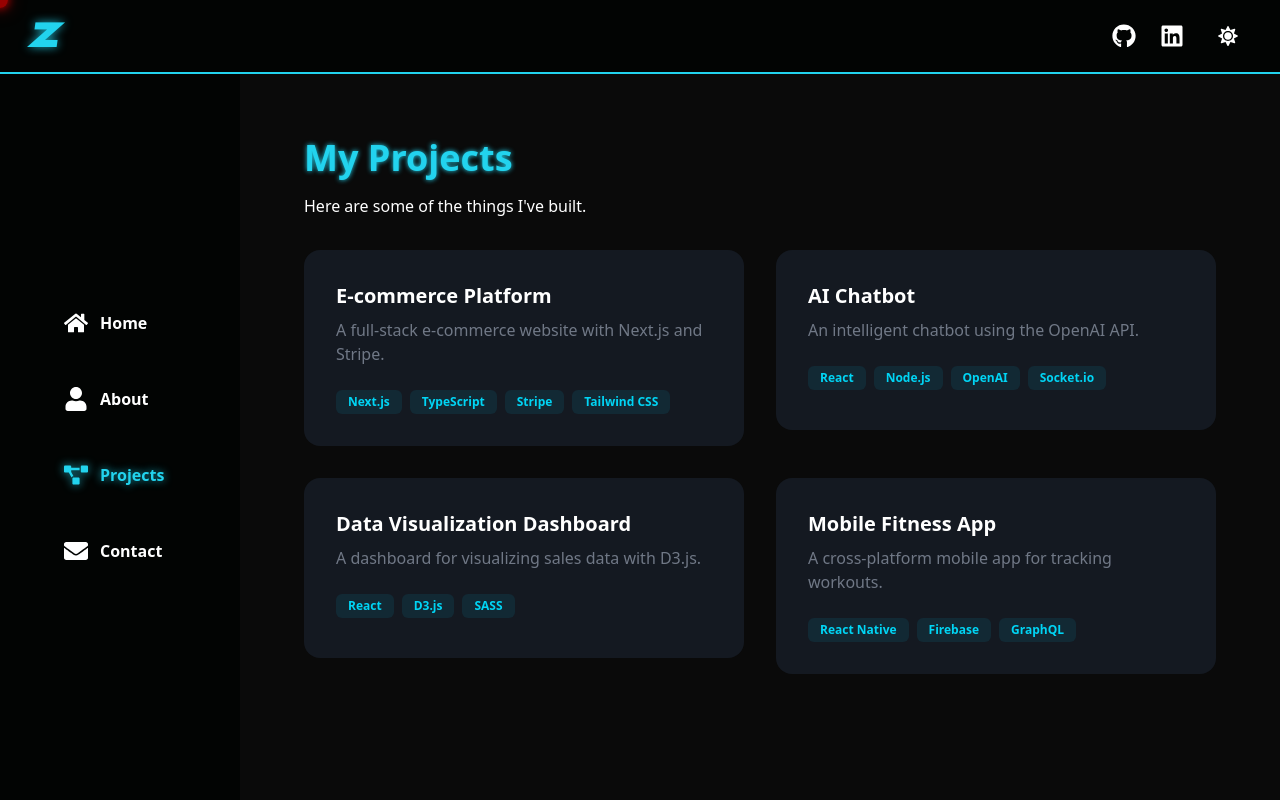
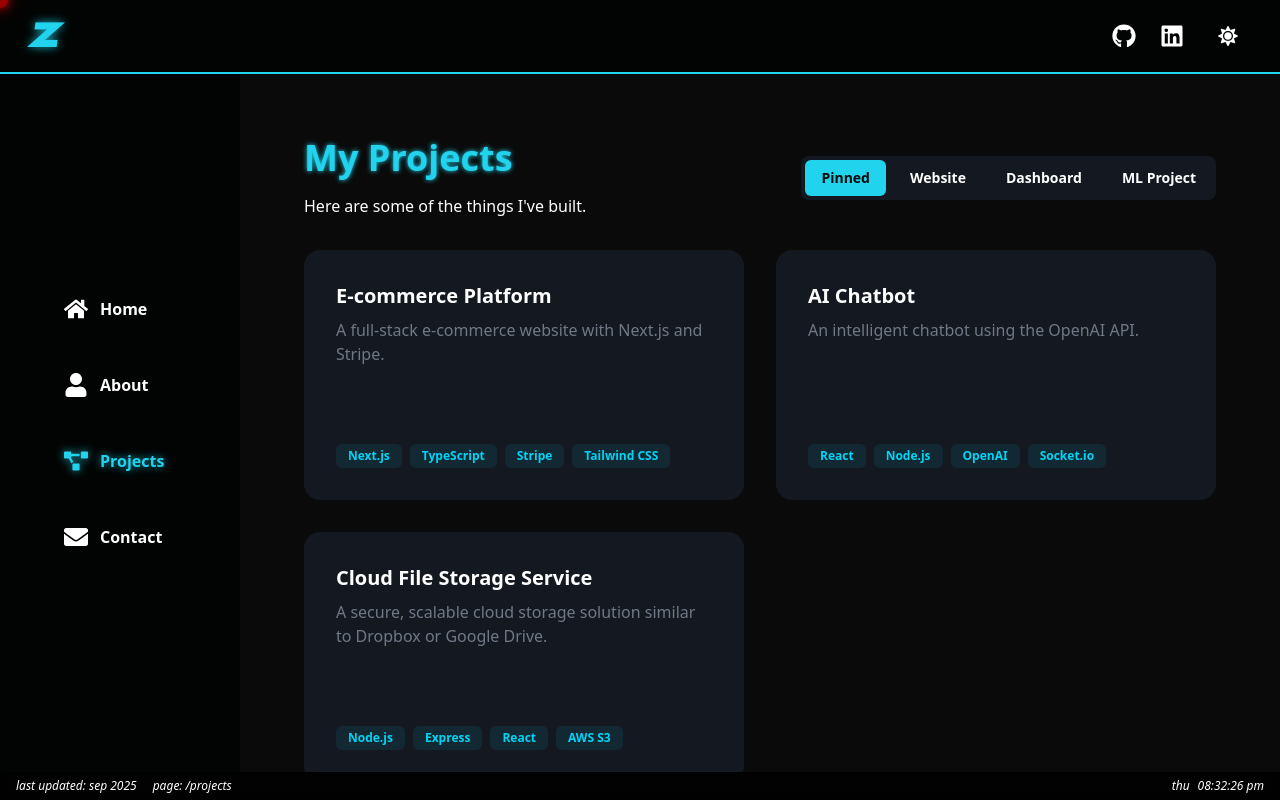
Before and after one commit to zakiyriyaz1/ZPortfolio, a Next.js app: page /projects in a window 1280 px wide. Built offline with nearby package versions, Linux system fonts and the light colour scheme.

Commit message:
Added | simple status bar footer | project cards filtering option

```diff
--- a/src/app/layout.tsx
+++ b/src/app/layout.tsx
@@ -4,9 +4,10 @@ import { Inter } from "next/font/google";
 import localFont from "next/font/local";
 import "./globals.css";
 import { ThemeProvider } from "@/components/theme-provider";
+import Header from "@/components/Header";
 import Sidebar from "@/components/Sidebar";
-import Header from "@/components/Header";
 import CustomCursor from "@/components/CustomCursor";
+import StatusBar from "@/components/StatusBar"; // 1. Import StatusBar
 
 const inter = Inter({
   subsets: ["latin"],
@@ -45,6 +46,7 @@ export default function RootLayout({
                 {children}
               </main>
             </div>
+            <StatusBar /> {/* 2. Replace Footer with StatusBar */}
           </div>
         </ThemeProvider>
       </body>
--- a/src/app/projects/page.tsx
+++ b/src/app/projects/page.tsx
@@ -7,7 +7,9 @@ import ProjectCard from "@/components/ProjectCard";
 import projectsData from "@/data/projects";
 import NeonText from "@/components/NeonText";
 
-// Animation variants for the container to orchestrate the stagger
+const categories = ["Pinned", "Website", "Dashboard", "ML Project"];
+
+// Your original animation variants
 const containerVariants = {
   hidden: { opacity: 0 },
   visible: {
@@ -18,7 +20,6 @@ const containerVariants = {
   },
 };
 
-// Animation variants for each individual card
 const itemVariants = {
   hidden: { opacity: 0, y: 20 },
   visible: { opacity: 1, y: 0 },
@@ -26,25 +27,47 @@ const itemVariants = {
 
 export default function ProjectsPage() {
   const [selectedId, setSelectedId] = useState<string | null>(null);
+  const [activeCategory, setActiveCategory] = useState("Pinned");
 
   const selectedProject = projectsData.find(p => p.id === selectedId);
 
+  const filteredProjects = projectsData.filter(project => {
+    if (activeCategory === "Pinned") {
+      return project.pinned;
+    }
+    return project.category === activeCategory;
+  });
+
   return (
     <section className="p-8">
+      <div className="flex justify-between items-center mb-8 flex-wrap gap-4">
+        <div>
           <NeonText>My Projects</NeonText>
-      <p className="text-gray-400 mt-4 mb-8">
+          <p className="text-gray-400 mt-4">
             Here are some of the things I've built.
           </p>
+        </div>
+        <div className="flex space-x-2 p-1 bg-[#141921] rounded-lg">
+          {categories.map(category => (
+            <button
+              key={category}
+              onClick={() => setActiveCategory(category)}
+              className={`px-4 py-2 text-sm font-semibold rounded-md transition-colors duration-300 ${activeCategory === category ? 'bg-accent text-dark' : 'text-gray-400 hover:bg-gray-700/50'}`}
+            >
+              {category}
+            </button>
+          ))}
+        </div>
+      </div>
 
-      {/* The motion.div now orchestrates the animation */}
       <motion.div
+        key={activeCategory} // Add key to re-trigger animation on filter change
         variants={containerVariants}
         initial="hidden"
         animate="visible"
         className="grid grid-cols-1 md:grid-cols-2 gap-8"
       >
-        {projectsData.map((project) => (
-          // Each card is now a motion.div with its own animation variant
+        {filteredProjects.map((project) => (
           <motion.div key={project.id} variants={itemVariants}>
             <ProjectCard
               project={project}
@@ -57,17 +80,19 @@ export default function ProjectsPage() {
       <AnimatePresence>
         {selectedProject && (
           <motion.div
-            className="fixed inset-0 bg-black/80 backdrop-blur-sm z-50 flex items-center justify-center"
+            className="fixed inset-0 bg-black/80 backdrop-blur-sm z-50 flex items-center justify-center p-4"
             initial={{ opacity: 0 }}
             animate={{ opacity: 1 }}
             exit={{ opacity: 0 }}
             onClick={() => setSelectedId(null)}
           >
+            <div onClick={(e) => e.stopPropagation()}>
               <ProjectCard
                 project={selectedProject}
                 isSelected={true}
                 onClick={() => setSelectedId(null)}
               />
+            </div>
           </motion.div>
         )}
       </AnimatePresence>
--- a/src/components/ProjectCard.tsx
+++ b/src/components/ProjectCard.tsx
@@ -3,7 +3,7 @@
 
 import { motion, useMotionValue, useTransform } from "framer-motion";
 import { Project } from "@/data/projects";
-import { FaGithub, FaTimes } from "react-icons/fa";
+import { FaGithub } from "react-icons/fa";
 
 interface ProjectCardProps {
   project: Project;
@@ -12,7 +12,7 @@ interface ProjectCardProps {
 }
 
 const ProjectCard: React.FC<ProjectCardProps> = ({ project, isSelected = false, onClick }) => {
-  const { id, title, description, tags, coverImage, longDescription, githubUrl } = project;
+  const { id, title, description, tags, coverImage, longDescription, githubUrl, liveUrl } = project;
 
   const mouseX = useMotionValue(0);
   const mouseY = useMotionValue(0);
@@ -51,13 +51,15 @@ const ProjectCard: React.FC<ProjectCardProps> = ({ project, isSelected = false,
         boxShadow: "0 0 30px rgba(34, 211, 238, 0.8)"
       } : {}}
       transition={{ type: "spring", stiffness: 200, damping: 15 }}
-      className={`relative rounded-2xl ${isSelected ? 'w-full max-w-3xl h-auto overflow-hidden cursor-default' : 'bg-[#141921] min-h-[180px] p-8 cursor-pointer'}`}
+      // Added h-[250px] for a fixed height and flex-col to structure content
+      className={`relative rounded-2xl flex flex-col ${isSelected ? 'w-full max-w-3xl h-auto overflow-hidden cursor-default' : 'bg-[#141921] h-[250px] cursor-pointer'}`}
     >
       {!isSelected ? (
         // Small Card View
-        <div style={{ transform: "translateZ(30px)" }}>
+        <div className="p-8 flex flex-col flex-grow" style={{ transform: "translateZ(30px)" }}>
           <h3 className="text-xl font-bold text-light mb-2">{title}</h3>
-          <p className="text-[#707886] mb-6">{description}</p>
+          {/* Added line-clamp-2 to truncate text */}
+          <p className="text-[#707886] mb-6 line-clamp-2 flex-grow">{description}</p>
           <div className="flex flex-wrap gap-2">
             {tags.map((tag) => (
               <span key={tag} className="bg-[#122934] text-[#00d5f5] text-xs font-bold px-3 py-1 rounded-md">
@@ -85,10 +87,17 @@ const ProjectCard: React.FC<ProjectCardProps> = ({ project, isSelected = false,
               ))}
             </div>
             <p className="text-gray-300 mb-6">{longDescription}</p>
-            <a href={githubUrl} target="_blank" rel="noopener noreferrer" className="inline-flex items-center gap-2 px-4 py-2 font-semibold rounded-md bg-accent text-dark hover:bg-accent/80 transition-colors">
-              <FaGithub />
-              View on GitHub
-            </a>
+            <div className="flex space-x-4">
+              <a href={githubUrl} target="_blank" rel="noopener noreferrer" className="inline-flex items-center gap-2 px-4 py-2 font-semibold rounded-md bg-accent text-dark hover:bg-accent/80 transition-colors">
+                <FaGithub />
+                View on GitHub
+              </a>
+              {liveUrl && (
+                <a href={liveUrl} target="_blank" rel="noopener noreferrer" className="inline-flex items-center gap-2 px-4 py-2 font-semibold rounded-md bg-gray-700 text-light hover:bg-gray-600 transition-colors">
+                  View Live
+                </a>
+              )}
+            </div>
           </div>
         </motion.div>
       )}
--- /dev/null
+++ b/src/components/StatusBar.tsx
@@ -0,0 +1,48 @@
+// src/components/StatusBar.tsx
+"use client";
+
+import { usePathname } from 'next/navigation';
+import { useState, useEffect } from 'react';
+
+const StatusBar = () => {
+  const pathname = usePathname();
+  const [time, setTime] = useState("");
+  const [day, setDay] = useState("");
+
+  useEffect(() => {
+    const updateDateTime = () => {
+      const now = new Date();
+      setTime(now.toLocaleTimeString([], { hour: '2-digit', minute: '2-digit', second: '2-digit' }));
+      setDay(now.toLocaleDateString([], { weekday: 'short' }));
+    };
+
+    updateDateTime();
+    const intervalId = setInterval(updateDateTime, 1000);
+
+    return () => clearInterval(intervalId);
+  }, []);
+
+  const currentPage = pathname === '/' ? '/home' : pathname;
+
+  return (
+    <footer className="w-full h-7 bg-trueBlack/80 backdrop-blur-sm text-gray-600 px-4 flex justify-between items-center text-xs italic lowercase">
+      {/* Left Section */}
+      <div className="flex items-center space-x-4">
+        <div>
+          <span>last updated: sep 2025</span>
+        </div>
+        <div>
+          <span>page: {currentPage}</span>
+        </div>
+      </div>
+
+      {/* Right Section */}
+      <div className="flex items-center space-x-2">
+        <span>{day}</span>
+        <span>{time}</span>
+      </div>
+    </footer>
+  );
+};
+
+export default StatusBar;
--- a/src/data/projects.ts
+++ b/src/data/projects.ts
@@ -3,52 +3,110 @@
 export type Project = {
   id: string;
   title: string;
+  category: 'Website' | 'Dashboard' | 'ML Project';
+  pinned: boolean;
   description: string;
-  tags: string[];
+  tags: string[]; // This should match what ProjectCard.tsx expects
   coverImage: string;
   longDescription: string;
   githubUrl: string;
+  liveUrl?: string; // Optional live URL
 };
 
-// "export" has been removed from this line
 const projectsData: Project[] = [
   {
     id: "project-1",
     title: "E-commerce Platform",
+    category: 'Website',
+    pinned: true, // This project will show in the "Pinned" tab
     description: "A full-stack e-commerce website with Next.js and Stripe.",
     tags: ["Next.js", "TypeScript", "Stripe", "Tailwind CSS"],
     coverImage: "https://picsum.photos/seed/project1/1200/800",
-    longDescription: "This was a comprehensive project aimed at building a feature-rich e-commerce platform...",
+    longDescription: "This was a comprehensive project aimed at building a feature-rich e-commerce platform. It includes user authentication, product catalogs, a shopping cart, and a secure checkout process powered by Stripe. The entire frontend is built with Next.js for optimal performance.",
     githubUrl: "https://github.com",
+    liveUrl: "#",
   },
   {
     id: "project-2",
     title: "AI Chatbot",
+    category: 'ML Project',
+    pinned: true, // This project will also show in the "Pinned" tab
     description: "An intelligent chatbot using the OpenAI API.",
     tags: ["React", "Node.js", "OpenAI", "Socket.io"],
     coverImage: "https://picsum.photos/seed/project2/1200/800",
-    longDescription: "This project leverages the power of OpenAI's GPT models to create a smart, conversational AI...",
+    longDescription: "This project leverages the power of OpenAI's GPT models to create a smart, conversational AI. It features a real-time chat interface built with Socket.io and a Node.js backend to handle API requests securely and efficiently.",
     githubUrl: "https://github.com",
   },
   {
     id: "project-3",
     title: "Data Visualization Dashboard",
+    category: 'Dashboard',
+    pinned: false,
     description: "A dashboard for visualizing sales data with D3.js.",
     tags: ["React", "D3.js", "SASS"],
     coverImage: "https://picsum.photos/seed/project3/1200/800",
-    longDescription: "A powerful data visualization tool that transforms raw sales data into insightful charts and graphs...",
+    longDescription: "A powerful data visualization tool that transforms raw sales data into insightful charts and graphs. Built with React and the D3.js library, it allows users to filter, sort, and explore data interactively to identify trends and make informed decisions.",
     githubUrl: "https://github.com",
+    liveUrl: "#",
   },
   {
     id: "project-4",
     title: "Mobile Fitness App",
+    category: 'Website', // You can adjust the category as needed
+    pinned: false,
     description: "A cross-platform mobile app for tracking workouts.",
     tags: ["React Native", "Firebase", "GraphQL"],
     coverImage: "https://picsum.photos/seed/project4/1200/800",
-    longDescription: "This mobile application, built with React Native, allows users to track their fitness goals...",
+    longDescription: "This mobile application, built with React Native, allows users to track their fitness goals, log workouts, and monitor their progress over time. It uses Firebase for real-time data synchronization and user authentication, providing a seamless cross-platform experience.",
     githubUrl: "https://github.com",
   },
+  {
+    id: "project-5",
+    title: "Cloud File Storage Service",
+    category: 'Website',
+    pinned: true,
+    description: "A secure, scalable cloud storage solution similar to Dropbox or Google Drive.",
+    tags: ["Node.js", "Express", "React", "AWS S3"],
+    coverImage: "https://picsum.photos/seed/project5/1200/800",
+    longDescription: "This application provides a robust backend for file uploads, downloads, and management, using AWS S3 for scalable object storage. The frontend, built with React, allows for easy drag-and-drop file handling and folder organization.",
+    githubUrl: "https://github.com",
+    liveUrl: "#",
+  },
+  {
+    id: "project-6",
+    title: "Real-time Stock Market Tracker",
+    category: 'Dashboard',
+    pinned: false,
+    description: "A live dashboard tracking stock market changes using WebSocket technology.",
+    tags: ["Vue.js", "WebSocket", "Node.js", "Financial APIs"],
+    coverImage: "https://picsum.photos/seed/project6/1200/800",
+    longDescription: "A real-time financial dashboard that connects to stock market APIs via WebSockets to provide live price updates. The interface, built with Vue.js, features interactive charts and a customizable watchlist for tracking specific stocks.",
+    githubUrl: "https://github.com",
+    liveUrl: "#",
+  },
+  {
+    id: "project-7",
+    title: "Sentiment Analysis API",
+    category: 'ML Project',
+    pinned: false,
+    description: "A machine learning API that analyzes the sentiment of a given text.",
+    tags: ["Python", "Flask", "NLTK", "Scikit-learn"],
+    coverImage: "https://picsum.photos/seed/project7/1200/800",
+    longDescription: "This project is a RESTful API built with Python and Flask that performs sentiment analysis. It uses the Natural Language Toolkit (NLTK) for text processing and a model trained with Scikit-learn to classify text as positive, negative, or neutral.",
+    githubUrl: "https://github.com",
+  },
+  {
+    id: "project-8",
+    title: "Personal Blog Platform",
+    category: 'Website',
+    pinned: false,
+    description: "A fully-featured, SEO-friendly personal blog built with a headless CMS.",
+    tags: ["Next.js", "GraphQL", "Tailwind CSS", "Strapi"],
+    coverImage: "https://picsum.photos/seed/project8/1200/800",
+    longDescription: "A modern blogging platform built with Next.js for a fast, static frontend and Strapi as a headless CMS for easy content management. It uses GraphQL for efficient data fetching and is fully optimized for SEO and performance.",
+    githubUrl: "https://github.com",
+    liveUrl: "#",
+  }
 ];
 
-// This is the new line that makes it a default export
 export default projectsData;
```
Lines whose indentation alone changed are shown as unchanged.
